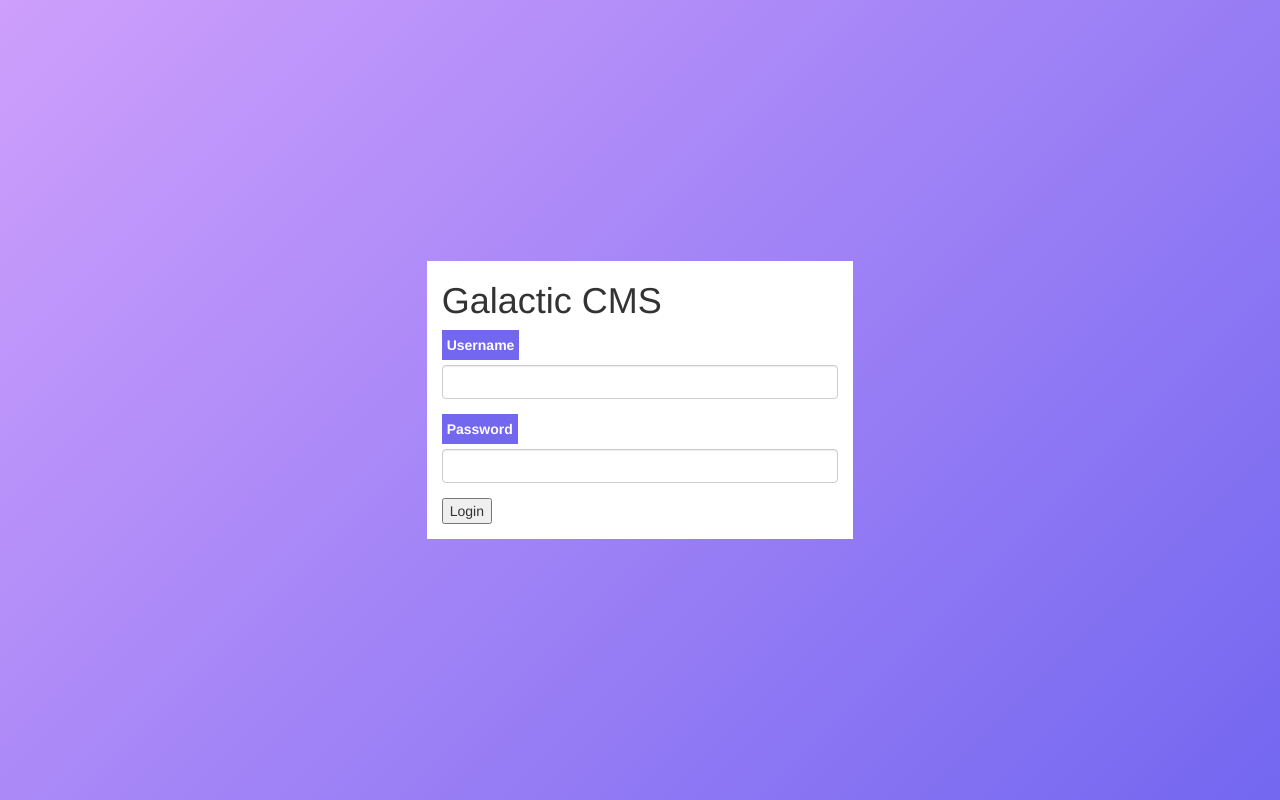
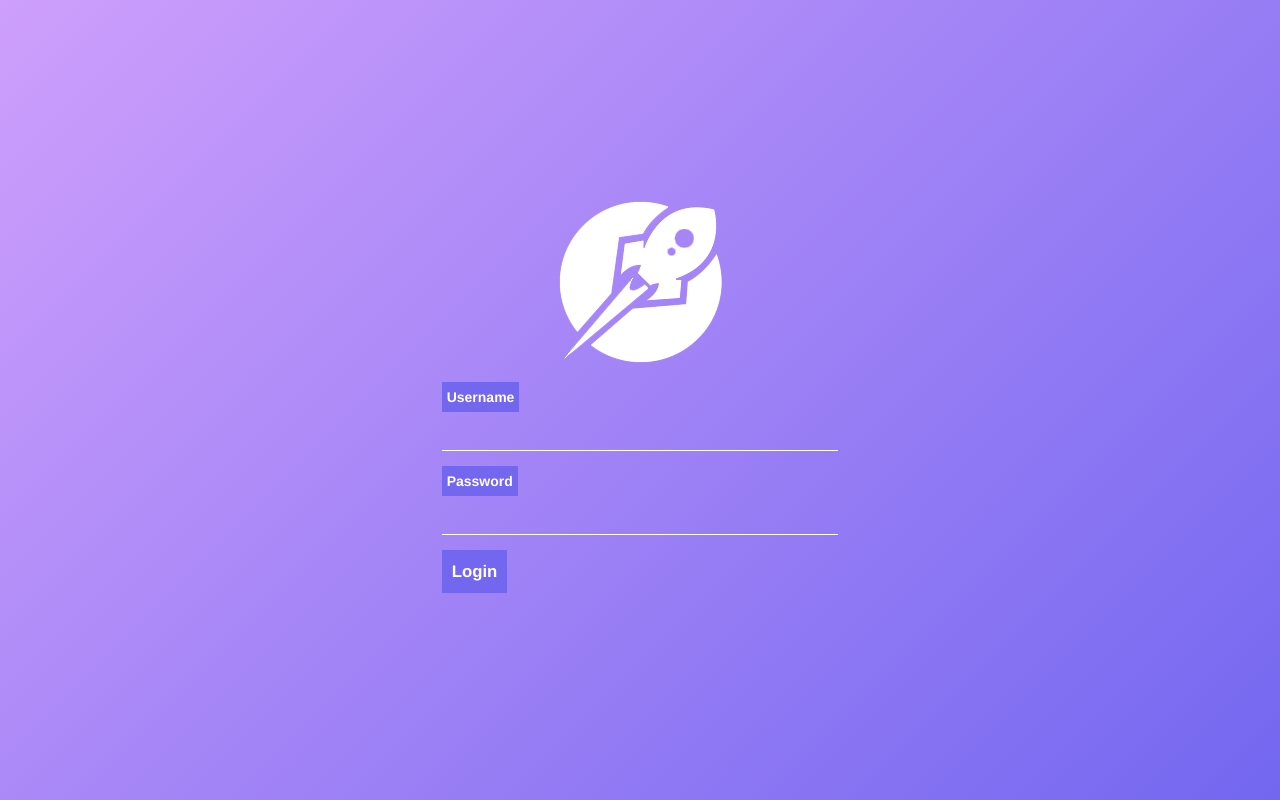
Before and after one commit to stuartmccoll/galactic_cms_flask, a Flask app: page /login in a window 1280 px wide. Run offline with Flask 2, Linux system fonts and the light colour scheme; parts of the project's set-up code (start-up, migrations or seed data) failed here and were passed over; some libraries are stand-ins or nearby versions.

Commit message:
Added a placeholder logo image to sidebar and login screen

```diff
--- a/application/static/style.css
+++ b/application/static/style.css
@@ -313,7 +313,16 @@
 }
 
 .login-container {
-  background-color: #fff;
+  background-color: none;
+}
+
+#login-username, #login-password {
+  background-color: rgba(255, 255, 255, 0);
+  border: none;
+  border-radius: 0px;
+  box-shadow: none;
+  border-bottom: 1px solid #FFFFFF;
+  color: #FFFFFF;
 }
 
 .full-height {
--- a/application/templates/login.html
+++ b/application/templates/login.html
@@ -25,7 +25,9 @@
 
             <div class="col-sm-4 login-container">
 
-                <h1>Galactic CMS</h1>
+                <p class="text-center">
+                    <img src="{{ url_for('static', filename='logo.png') }}" />
+                </p>
 
                 <form id="login-form" action="login" method="post">
 
@@ -48,7 +50,7 @@
                     <div class="form-group">
 
                         <!--<button id="login-submit" class="button-positive">Login</button>-->
-                        <input type="submit" value="Login" />
+                        <input id="login-submit" class="button-positive" type="submit" value="Login" />
 
                     </div>
 
```
Also changed, not shown: application/templates/base.html (+4 -3 lines), application/static/logo.png (added).
